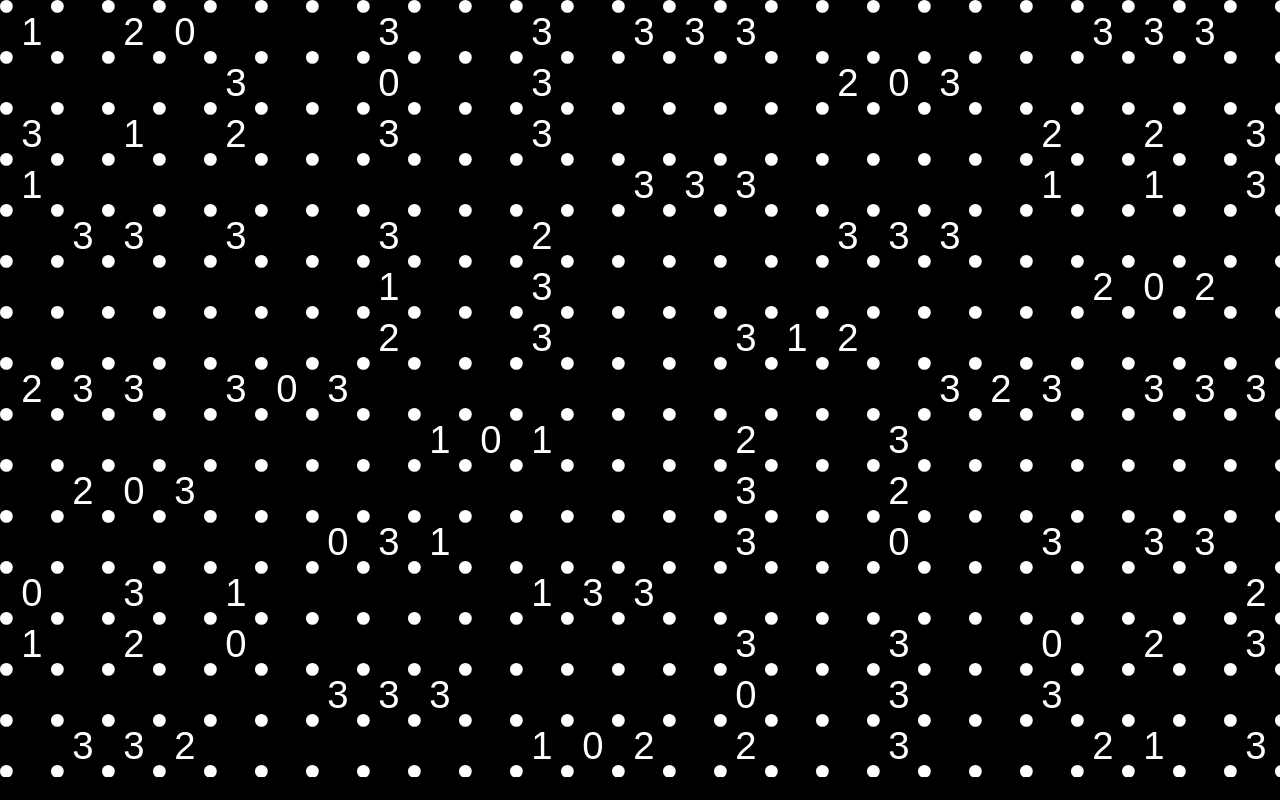
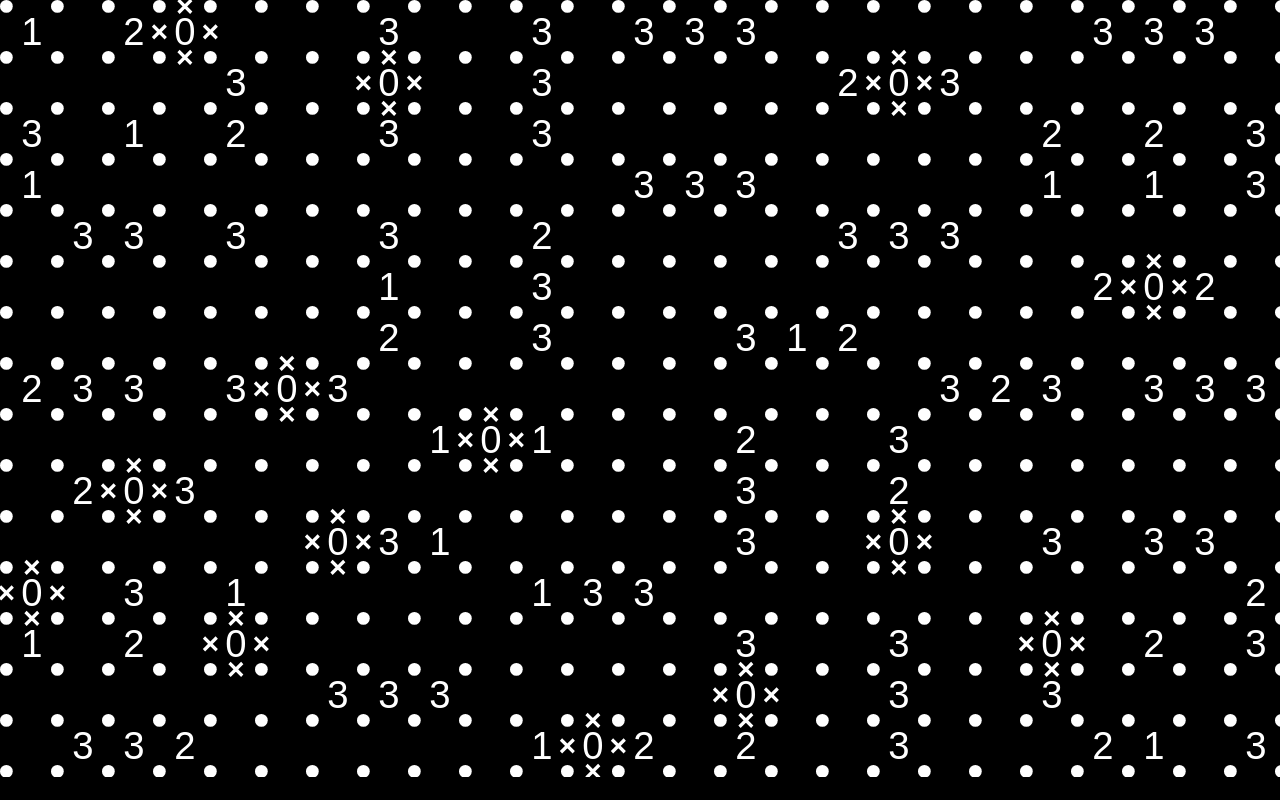
Before and after one commit to samuelturner1606/slitherlink, a plain HTML site: page index.html in a window 1280 px wide. Drawn offline with Linux system fonts and the light colour scheme.

Commit message:
Created Line and Cross class and drawn crosses around zeros

```diff
--- a/index.html
+++ b/index.html
@@ -21,9 +21,10 @@
 			(function slitherlinkApp() {
 				/* Structure:
 				1) Local Variables
-				2) Initialisation
-				3) Animation
-				4) Function Declarations */
+				2) Class Declarations
+				3) Function Declarations
+				4) Initialisation
+				5) Animation */
 
 				// Local Variables //
 
@@ -62,34 +63,131 @@
 				const maxVerticalSquares = Math.floor(window.innerHeight / rows);
 				const squareWidth = Math.min(maxHorizontalSquares, maxVerticalSquares);
 				const dotRadius = squareWidth / 8;
-				const ctx = document.querySelector("canvas").getContext("2d");
+				const ctx = document.querySelector('canvas').getContext('2d');
 				[ctx.canvas.width, ctx.canvas.height] = [
 					columns * squareWidth + 2 * dotRadius,
 					rows * squareWidth + 2 * dotRadius,
 				];
 
-				// Canvas text
-				ctx.font = String(0.75 * squareWidth) + "px Arial";
-				const textHeight = ctx.measureText("0123").actualBoundingBoxAscent; // actual height of text, unlike font size
-				ctx.textAlign = "center";
-				ctx.fillStyle = "white";
+				// Text
+				ctx.textAlign = 'center';
+				ctx.font = String(0.75 * squareWidth) + 'px Arial';
+				const textHeight = ctx.measureText('0123').actualBoundingBoxAscent; // actual height of text, unlike font size
+
+				// Lines and Crosses
+				ctx.fillStyle = 'white';
+				ctx.strokeStyle = 'white';
+				ctx.lineWidth = dotRadius / 2;
+				const Lines = [];
+				const Crosses = [];
+
+				// Class Declarations //
+
+				class Line {
+					constructor(start = [], end = []) {
+						this.start = start;
+						this.middle = [];
+						this.end = end;
+						Lines.push(this);
+						drawLine(start, end);
+					}
+					extend(end = []) {
+						if (arguments.length == 1) {
+							this.middle.push(this.end);
+							drawLine(this.end, end);
+							this.end = end;
+						} else {
+							for (let i = 0; i < arguments.length; i++) {
+								this.middle.push(this.end);
+								drawLine(this.end, arguments[i]);
+								this.end = arguments[i];
+							}
+						}
+					}
+				}
+
+				class Cross {
+					constructor(start = [], end = []) {
+						this.start = start;
+						this.middle = [];
+						this.end = end;
+						Crosses.push(this);
+						drawCross(start, end);
+					}
+					extend(end = []) {
+						if (arguments.length == 1) {
+							this.middle.push(this.end);
+							drawCross(this.end, end);
+							this.end = end;
+						} else {
+							for (let i = 0; i < arguments.length; i++) {
+								this.middle.push(this.end);
+								drawCross(this.end, arguments[i]);
+								this.end = arguments[i];
+							}
+						}
+					}
+				}
+
+				// Function Declarations //
+
+				function transformToCanvas(x, y) {
+					return [x * squareWidth + dotRadius, y * squareWidth + dotRadius];
+				}
+
+				function drawLine(start = [], end = []) {
+					const [a, b] = transformToCanvas(start[0], start[1]);
+					const [c, d] = transformToCanvas(end[0], end[1]);
+					ctx.beginPath();
+					ctx.moveTo(a, b);
+					ctx.lineTo(c, d);
+					ctx.stroke();
+				}
+
+				function drawCross(start = [], end = []) {
+					const [x, y] = transformToCanvas(
+						(start[0] + end[0]) / 2,
+						(start[1] + end[1]) / 2
+					);
+					ctx.beginPath();
+					ctx.moveTo(x - dotRadius, y - dotRadius);
+					ctx.lineTo(x + dotRadius, y + dotRadius);
+					ctx.moveTo(x - dotRadius, y + dotRadius);
+					ctx.lineTo(x + dotRadius, y - dotRadius);
+					ctx.stroke();
+				}
+
+				function drawDot(i, j) {
+					const [x, y] = transformToCanvas(i, j);
+					ctx.beginPath();
+					ctx.arc(x, y, dotRadius, 0, Math.PI * 2, false);
+					ctx.fill();
+				}
+
+				function drawText(i, j, text) {
+					const [x, y] = transformToCanvas(i, j);
+					ctx.fillText(
+						String(text),
+						x + squareWidth / 2,
+						y + (textHeight + squareWidth) / 2
+					);
+				}
 
 				// Initialisation //
 
 				// Draw grid and numbers
 				for (let i = 0; i < columns + 1; i++) {
 					for (let j = 0; j < rows + 1; j++) {
-						const [x, y] = transformToCanvas(i, j);
-						drawDot(x, y);
+						drawDot(i, j);
 						if (i < columns && j < rows) {
-							const [valueX, valueY] = transformToCanvas(i, j);
-							const value = puzzle[i][j];
-							if (value != undefined) {
-								ctx.fillText(
-									String(value),
-									valueX + squareWidth / 2,
-									valueY + (textHeight + squareWidth) / 2
-								);
+							const number = puzzle[i][j];
+							if (number != undefined) {
+								drawText(i, j, number);
+								if (number == 0) {
+									console.log('0');
+									const zero = new Cross([i, j], [i + 1, j]);
+									zero.extend([i + 1, j + 1], [i, j + 1], [i, j]);
+								}
 							}
 						}
 					}
@@ -97,33 +195,21 @@
 
 				// Animation //
 
-				// (function appLoop() {
-				// 	window.requestAnimationFrame(appLoop);
-				// 	update();
-				// })();
+				/* Useful code for future:
 
-				// Function Declarations //
+				// animation loop //
+				(function appLoop() {
+					window.requestAnimationFrame(appLoop);
+					update();
+				})();
 
-				/* Chronological order of first execution:
+				// remove elements from array //
+				const index = array.indexOf(element);
+				if (index > -1) {
+					array.splice(index, 1);
+				}
 
-				Initialisation
-				1) transformToCanvas()
-				2) drawDot()
-
-
-				Animation
-				)
 				*/
-
-				//function update() {}
-				function transformToCanvas(x, y) {
-					return [x * squareWidth + dotRadius, y * squareWidth + dotRadius];
-				}
-				function drawDot(x, y) {
-					ctx.beginPath();
-					ctx.arc(x, y, dotRadius, 0, Math.PI * 2, false);
-					ctx.fill();
-				}
 			})();
 		</script>
 	</body>
```
